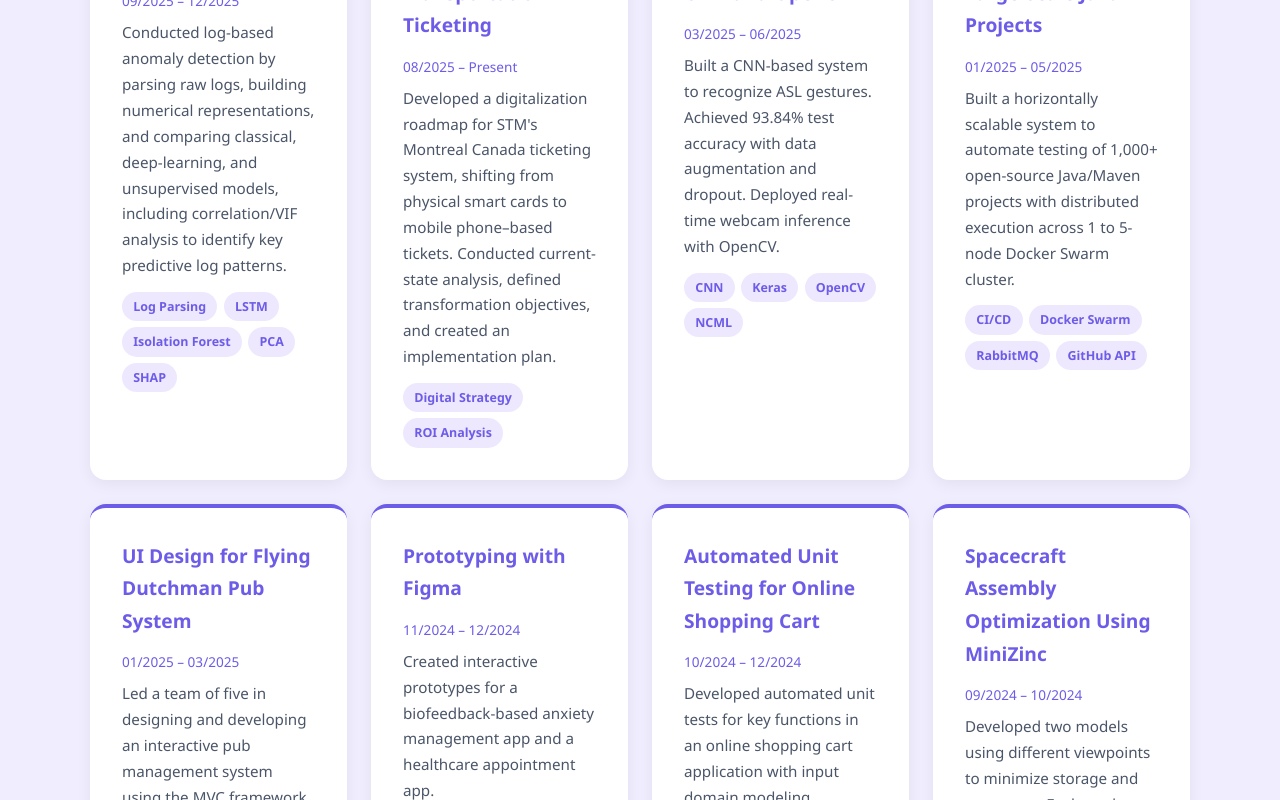
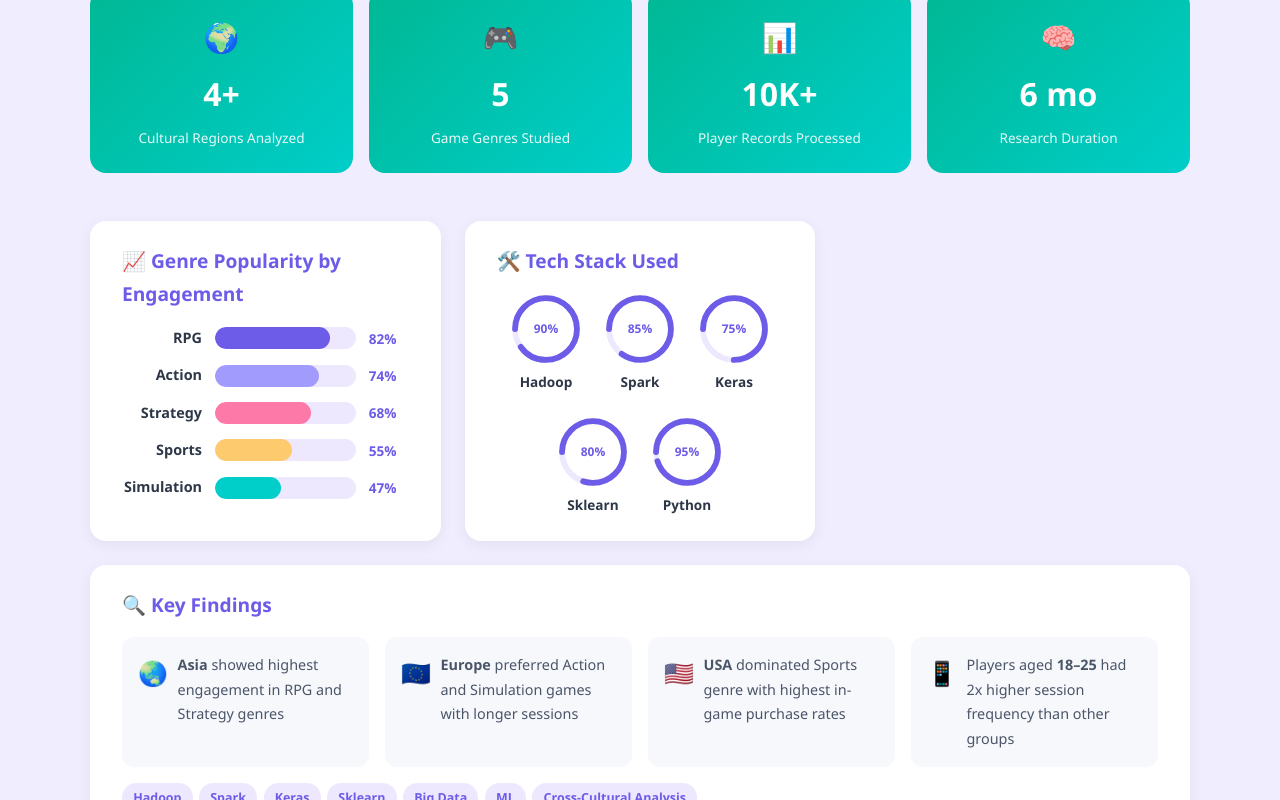
Before and after one commit to Shirely5752/Tangtang-UI, a React (Create React App) app: page /#/projects in a window 1280 px wide. Shown: the part 1740-2540 px from the top of the page. Built offline with nearby package versions, Linux system fonts and the light colour scheme.

Commit message:
Add Gaming UX Analytics as 2nd featured project with dashboard visualization

```diff
--- a/src/components/Projects.tsx
+++ b/src/components/Projects.tsx
@@ -83,7 +83,7 @@ const projects = [
   },
 ];
 
-const timeline = [
+const ericssonTimeline = [
   {
     phase: 'Phase 1 — Summer Internship',
     time: '06/2025 – 08/2025',
@@ -108,11 +108,34 @@ const timeline = [
   },
 ];
 
-const stats = [
+const ericssonStats = [
   { icon: '🤖', value: '2', label: 'LLM Systems Built' },
   { icon: '📄', value: '1000+', label: 'Documents Processed' },
   { icon: '🔒', value: '100%', label: 'On-Premise & Private' },
   { icon: '⚡', value: '9 mo+', label: 'Continuous R&D' },
+];
+
+const gamingBars = [
+  { label: 'RPG', pct: 82, color: '#6c5ce7' },
+  { label: 'Action', pct: 74, color: '#a29bfe' },
+  { label: 'Strategy', pct: 68, color: '#fd79a8' },
+  { label: 'Sports', pct: 55, color: '#fdcb6e' },
+  { label: 'Simulation', pct: 47, color: '#00cec9' },
+];
+
+const gamingMetrics = [
+  { icon: '🌍', value: '4+', label: 'Cultural Regions Analyzed' },
+  { icon: '🎮', value: '5', label: 'Game Genres Studied' },
+  { icon: '📊', value: '10K+', label: 'Player Records Processed' },
+  { icon: '🧠', value: '6 mo', label: 'Research Duration' },
+];
+
+const gamingTechStack = [
+  { name: 'Hadoop', pct: 90 },
+  { name: 'Spark', pct: 85 },
+  { name: 'Keras', pct: 75 },
+  { name: 'Sklearn', pct: 80 },
+  { name: 'Python', pct: 95 },
 ];
 
 const Projects = () => {
@@ -126,13 +149,11 @@ const Projects = () => {
         </div>
       </section>
 
-      {/* Featured: Ericsson LLM Journey */}
+      {/* Featured 1: Ericsson LLM Journey */}
       <section className="section">
         <h2 className="section__title">⭐ Featured — LLM Research Journey @ Ericsson</h2>
-
-        {/* Stats */}
         <div className="stats-grid">
-          {stats.map((s, i) => (
+          {ericssonStats.map((s, i) => (
             <div key={i} className="stat-card">
               <span className="stat-card__icon">{s.icon}</span>
               <span className="stat-card__value">{s.value}</span>
@@ -140,10 +161,8 @@ const Projects = () => {
             </div>
           ))}
         </div>
-
-        {/* Timeline */}
         <div className="timeline">
-          {timeline.map((t, i) => (
+          {ericssonTimeline.map((t, i) => (
             <div key={i} className="timeline__item">
               <div className="timeline__dot" />
               <div className="timeline__content">
@@ -162,8 +181,104 @@ const Projects = () => {
         </div>
       </section>
 
+      {/* Featured 2: Gaming UX Analytics */}
+      <section className="section section--alt">
+        <h2 className="section__title">🎮 Featured — Game User Experience Analytics @ Ruse University</h2>
+        <p style={{ textAlign: 'center', color: '#4a5568', marginBottom: '2rem', maxWidth: 700, marginLeft: 'auto', marginRight: 'auto' }}>
+          Spearheaded comprehensive analysis of gaming preferences across diverse cultural demographics,
+          utilizing big data technologies and machine learning to identify trends in game popularity and user engagement.
+        </p>
+
+        {/* Metrics */}
+        <div className="stats-grid">
+          {gamingMetrics.map((s, i) => (
+            <div key={i} className="stat-card stat-card--gaming">
+              <span className="stat-card__icon">{s.icon}</span>
+              <span className="stat-card__value">{s.value}</span>
+              <span className="stat-card__label">{s.label}</span>
+            </div>
+          ))}
+        </div>
+
+        <div className="dashboard-grid">
+          {/* Genre Popularity Chart */}
+          <div className="card dashboard-card">
+            <h3>📈 Genre Popularity by Engagement</h3>
+            <div className="bar-chart">
+              {gamingBars.map((b, i) => (
+                <div key={i} className="bar-chart__row">
+                  <span className="bar-chart__label">{b.label}</span>
+                  <div className="bar-chart__track">
+                    <div
+                      className="bar-chart__fill"
+                      style={{ background: b.color, animationDelay: `${i * 0.15}s`, ['--w' as any]: `${b.pct}%` }}
+                    />
+                  </div>
+                  <span className="bar-chart__pct">{b.pct}%</span>
+                </div>
+              ))}
+            </div>
+          </div>
+
+          {/* Tech Stack Proficiency */}
+          <div className="card dashboard-card">
+            <h3>🛠️ Tech Stack Used</h3>
+            <div className="tech-rings">
+              {gamingTechStack.map((t, i) => (
+                <div key={i} className="ring-item">
+                  <div className="ring">
+                    <svg viewBox="0 0 36 36">
+                      <path
+                        className="ring__bg"
+                        d="M18 2.0845 a 15.9155 15.9155 0 0 1 0 31.831 a 15.9155 15.9155 0 0 1 0 -31.831"
+                      />
+                      <path
+                        className="ring__fill"
+                        strokeDasharray={`${t.pct}, 100`}
+                        d="M18 2.0845 a 15.9155 15.9155 0 0 1 0 31.831 a 15.9155 15.9155 0 0 1 0 -31.831"
+                        style={{ ['--ring-pct' as any]: t.pct, animationDelay: `${i * 0.2}s` }}
+                      />
+                    </svg>
+                    <span className="ring__text">{t.pct}%</span>
+                  </div>
+                  <span className="ring-item__label">{t.name}</span>
+                </div>
+              ))}
+            </div>
+          </div>
+
+          {/* Key Findings */}
+          <div className="card dashboard-card dashboard-card--wide">
+            <h3>🔍 Key Findings</h3>
+            <div className="findings-grid">
+              <div className="finding">
+                <span className="finding__icon">🌏</span>
+                <p><strong>Asia</strong> showed highest engagement in RPG and Strategy genres</p>
+              </div>
+              <div className="finding">
+                <span className="finding__icon">🇪🇺</span>
+                <p><strong>Europe</strong> preferred Action and Simulation games with longer sessions</p>
+              </div>
+              <div className="finding">
+                <span className="finding__icon">🇺🇸</span>
+                <p><strong>USA</strong> dominated Sports genre with highest in-game purchase rates</p>
+              </div>
+              <div className="finding">
+                <span className="finding__icon">📱</span>
+                <p>Players aged <strong>18–25</strong> had 2x higher session frequency than other groups</p>
+              </div>
+            </div>
+            <div className="tags" style={{ marginTop: '1rem' }}>
+              {['Hadoop', 'Spark', 'Keras', 'Sklearn', 'Big Data', 'ML', 'Cross-Cultural Analysis'].map(t => (
+                <span key={t} className="tag">{t}</span>
+              ))}
+            </div>
+          </div>
+        </div>
+      </section>
+
       {/* All Projects */}
-      <section className="section section--alt">
+      <section className="section">
         <h2 className="section__title">📂 All Projects</h2>
         <div className="about-grid">
           {projects.map((p, i) => (
--- a/src/styles/style.css
+++ b/src/styles/style.css
@@ -198,6 +198,69 @@ body {
   content: '▸'; position: absolute; left: 0; color: #6c5ce7; font-weight: 700;
 }
 
+/* ===== Gaming Dashboard ===== */
+.stat-card--gaming {
+  background: linear-gradient(135deg, #00b894, #00cec9);
+}
+
+.dashboard-grid {
+  display: grid; grid-template-columns: repeat(auto-fit, minmax(300px, 1fr));
+  gap: 1.5rem;
+}
+.dashboard-card { padding: 1.5rem 2rem; }
+.dashboard-card--wide { grid-column: 1 / -1; }
+
+/* Bar Chart */
+.bar-chart { display: flex; flex-direction: column; gap: 0.8rem; margin-top: 1rem; }
+.bar-chart__row { display: flex; align-items: center; gap: 0.8rem; }
+.bar-chart__label { width: 80px; font-size: 0.9rem; font-weight: 600; color: #2d3748; text-align: right; }
+.bar-chart__track { flex: 1; height: 22px; background: #eee8ff; border-radius: 12px; overflow: hidden; }
+.bar-chart__fill {
+  height: 100%; border-radius: 12px;
+  animation: barGrow 1s ease-out forwards;
+  transform-origin: left; width: 0;
+}
+.bar-chart__pct { width: 40px; font-size: 0.85rem; font-weight: 700; color: #6c5ce7; }
+
+@keyframes barGrow { to { width: var(--w); } }
+.bar-chart__fill { --w: 0; }
+
+/* Ring Charts */
+.tech-rings { display: flex; flex-wrap: wrap; justify-content: center; gap: 1.5rem; margin-top: 1rem; }
+.ring-item { display: flex; flex-direction: column; align-items: center; gap: 0.4rem; }
+.ring-item__label { font-size: 0.85rem; font-weight: 600; color: #2d3748; }
+.ring { position: relative; width: 70px; height: 70px; }
+.ring svg { width: 100%; height: 100%; transform: rotate(-90deg); }
+.ring__bg {
+  fill: none; stroke: #eee8ff; stroke-width: 3;
+}
+.ring__fill {
+  fill: none; stroke: #6c5ce7; stroke-width: 3;
+  stroke-linecap: round;
+  animation: ringDraw 1.2s ease-out forwards;
+  stroke-dasharray: 0, 100;
+}
+.ring__text {
+  position: absolute; top: 50%; left: 50%; transform: translate(-50%, -50%);
+  font-size: 0.75rem; font-weight: 700; color: #6c5ce7;
+}
+
+@keyframes ringDraw {
+  to { stroke-dasharray: var(--ring-pct, 0), 100; }
+}
+
+/* Findings */
+.findings-grid {
+  display: grid; grid-template-columns: repeat(auto-fit, minmax(220px, 1fr));
+  gap: 1rem; margin-top: 1rem;
+}
+.finding {
+  display: flex; align-items: flex-start; gap: 0.6rem;
+  background: #f7f8fc; border-radius: 12px; padding: 1rem;
+}
+.finding__icon { font-size: 1.5rem; flex-shrink: 0; }
+.finding p { font-size: 0.9rem; color: #4a5568; margin: 0; }
+
 /* ===== Footer ===== */
 .footer {
   text-align: center; padding: 2rem; color: #a0aec0;
```
